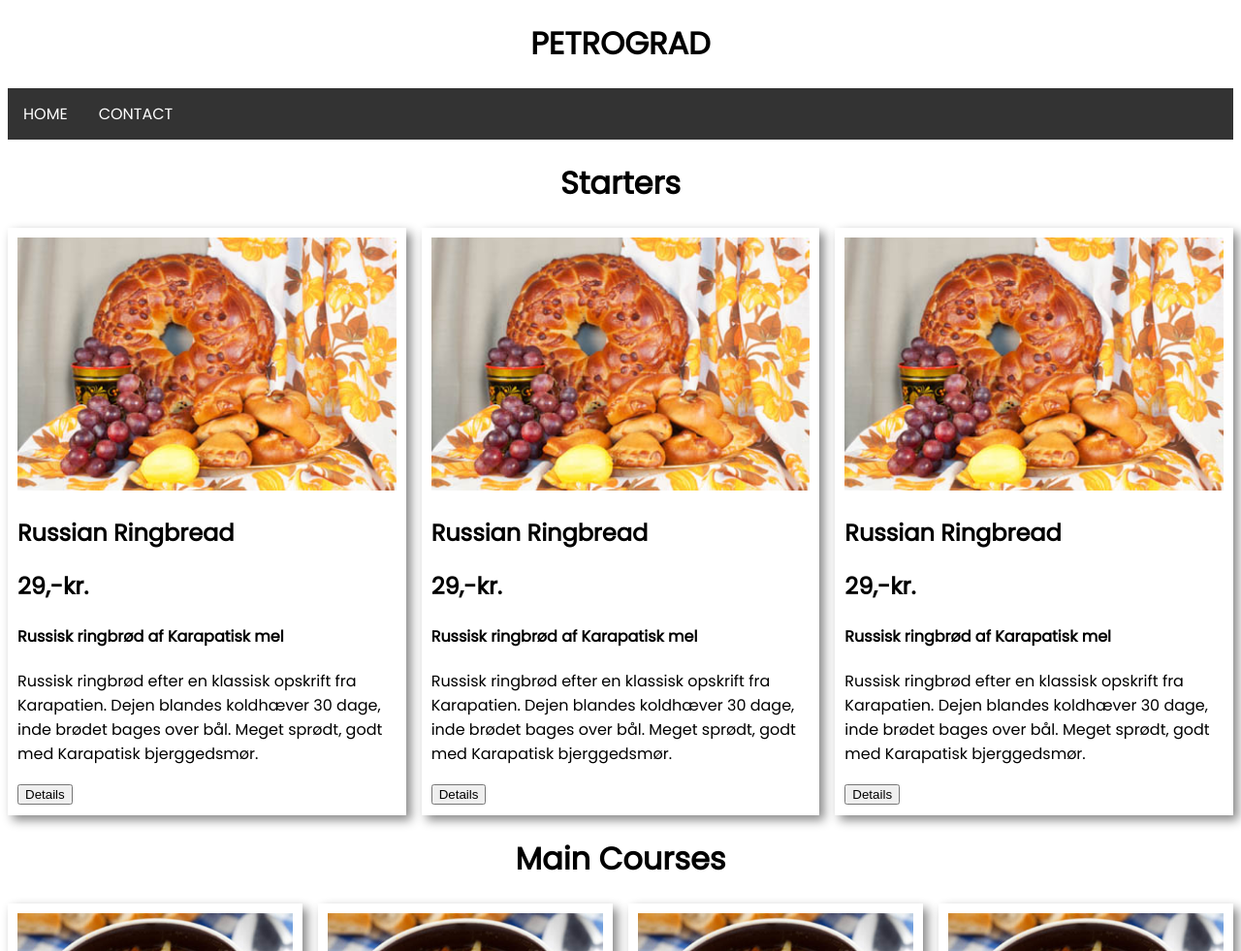
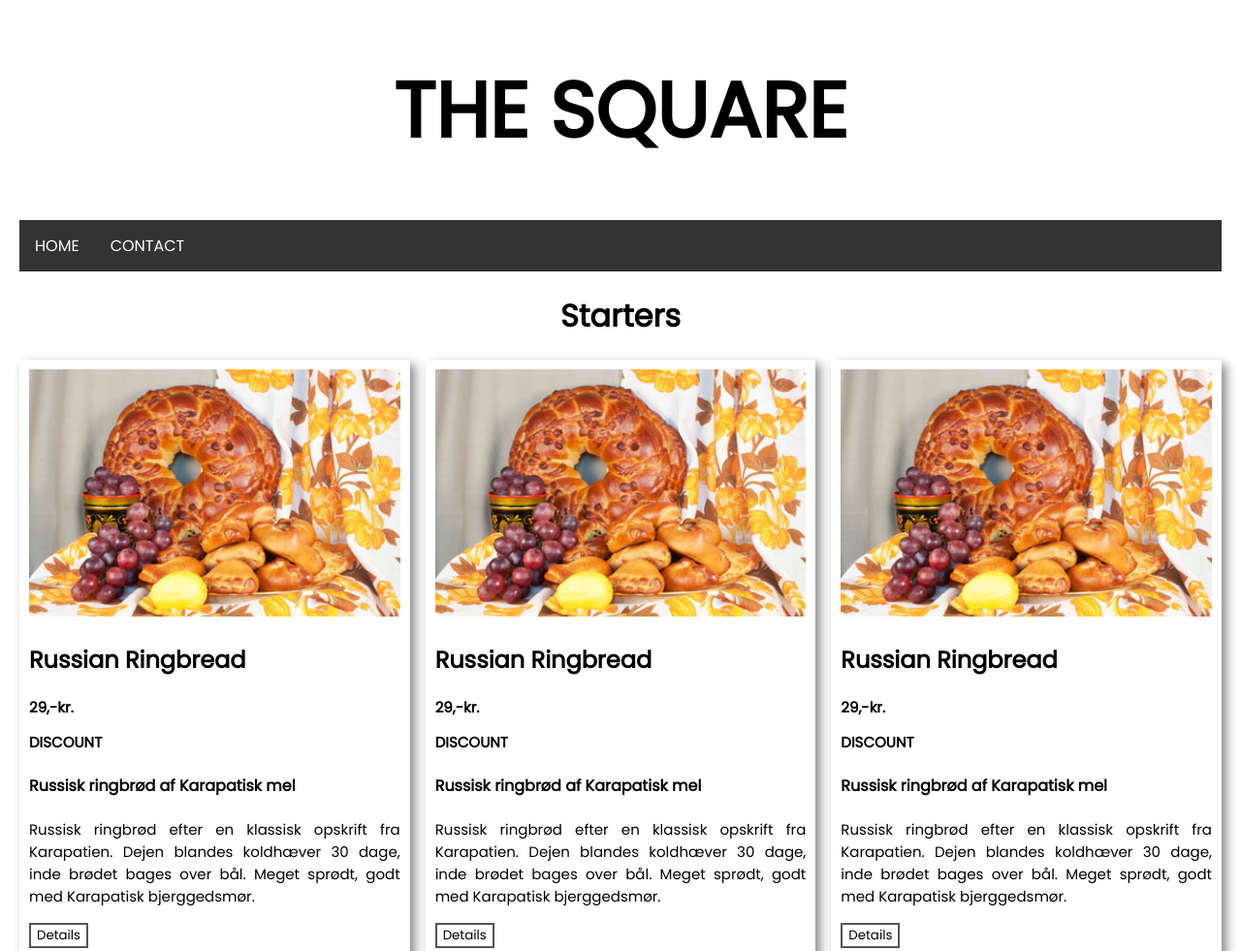
Before and after one commit to juliabaldvins/restaurantsite, a plain HTML site: page index.html in a window 1280 px wide. Shown: the top 981 px of the page at 97% size. Drawn offline with Linux system fonts and the light colour scheme.

Commit message:
Restaurant site

```diff
--- a/index.html
+++ b/index.html
@@ -11,14 +11,14 @@
 
 <header>
 
-    <h1 class="Name">PETROGRAD</h1>
+    <h1 class="Name">THE SQUARE</h1>
 
 </header>
 
 <body>
 
 
-    <ul>
+    <ul class="topnav">
         <li><a class="Mysite" href="index.html">HOME</a></li>
         <li> <a class="contact" href="index.html">CONTACT</a></li>
     </ul>
@@ -31,19 +31,21 @@
 
     <h1 class="header">Main Courses</h1>
 
-        <main id="mainCourse">
+    <main id="mainCourse">
 
     </main>
 
     <h1 class="header">Dessert</h1>
 
-        <main id="dessert">
+    <main id="dessert">
+
 
     </main>
 
     <h1 class="header">Drinks</h1>
 
-        <main id="drinks">
+    <main id="drinks">
+
 
     </main>
 
@@ -51,10 +53,10 @@
         <article class="box-shadow">
             <img src="imgs/small/ringbroed-druer-sm.jpg">
             <h1>NAME</h1>
-            <h2>PRICE</h2>
+            <h2>PRICE</h2> <h2 class="discount">DISCOUNT</h2>
             <h4>DESPCRIPTION</h4>
             <p>SMALLDESCRIPTION</p>
-            <button>DETAILS</button>
+            <button class="button">DETAILS</button>
         </article>
     </template>
 
--- a/script.js
+++ b/script.js
@@ -5,7 +5,7 @@ const dessert = document.getElementById("dessert");
 const drinks = document.getElementById("drinks");
 
 
-for(let i = 0; i<3; i++){
+for(let i = 0; i<6; i++){
 
 
 let clone = template.cloneNode(true);
@@ -22,7 +22,7 @@ starter.appendChild(clone);
 
 };
 
-for(let i = 0; i<4; i++){
+for(let i = 0; i<7; i++){
 
 
 let clone = template.cloneNode(true);
@@ -39,7 +39,7 @@ mainCourse.appendChild(clone);
 
 };
 
-for(let i = 0; i<4; i++){
+for(let i = 0; i<6; i++){
 
 
 let clone = template.cloneNode(true);
@@ -56,7 +56,7 @@ dessert.appendChild(clone);
 
 };
 
-for(let i = 0; i<3; i++){
+for(let i = 0; i<5; i++){
 
 
 let clone = template.cloneNode(true);
@@ -70,5 +70,4 @@ clone.querySelector("button").textContent="Details";
 
 drinks.appendChild(clone);
 
-
 };
--- a/style.css
+++ b/style.css
@@ -1,5 +1,12 @@
 body{
     font-family: 'Poppins', sans-serif;
+    padding: 0px;
+    margin: 20px;
+}
+
+.header {
+    text-align: center;
+    width: 100%;
 }
 
 img {
@@ -12,9 +19,19 @@ main {
     grid-gap: 1em;
 }
 
+
 article{
-    padding: 1em;
+    padding: 8em;
+    text-align: justify;
 
+}
+
+article p {
+    font-size: 15px;
+}
+
+article h2 {
+    font-size: 15px;
 }
 
 .box-shadow {
@@ -25,14 +42,10 @@ article{
 .Name {
     font-family: 'Poppins', sans-serif;
     text-align: center;
+    font-size: 80px;
 }
 
 ul {
-    list-style-type: none;
-    margin: 0;
-    padding: 0;
-    overflow: hidden;
-    background-color: #333;
     top: 0;
     width: 100%;
     position: -webkit-sticky;
@@ -40,11 +53,19 @@ ul {
     font-family: 'Poppins', sans-serif;
 }
 
-li {
+ul.topnav {
+    list-style-type: none;
+    margin: 0;
+    padding: 0;
+    overflow: hidden;
+    background-color: #333;
+}
+
+ul.topnav li {
     float: left;
 }
 
-li a {
+ul.topnav li a{
     display: block;
     color: white;
     text-align: center;
@@ -52,10 +73,28 @@ li a {
     text-decoration: none;
 }
 
-li a:hover{
+ul.topnav li a:hover {
     background-color: #111;
 }
 
-.header {
-    text-align: center;
+
+@media screen and (max-width: 600px){
+    ul.topnav li {
+        float: none;
+    }
 }
+
+.button {
+    background-color: white;
+    color: black;
+    border: 2px solid #555555;
+    font-family: 'Poppins', sans-serif;
+    transition-duration: 0.4s;
+    cursor: pointer;
+}
+
+.button:hover{
+    background-color: #555555;
+    color: white;
+    font-family: 'Poppins', sans-serif;
+}
```
